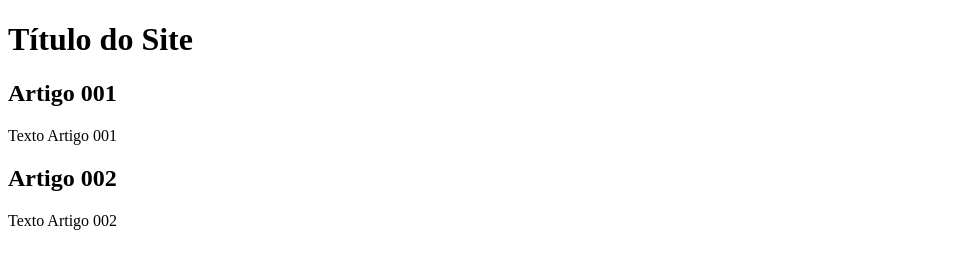
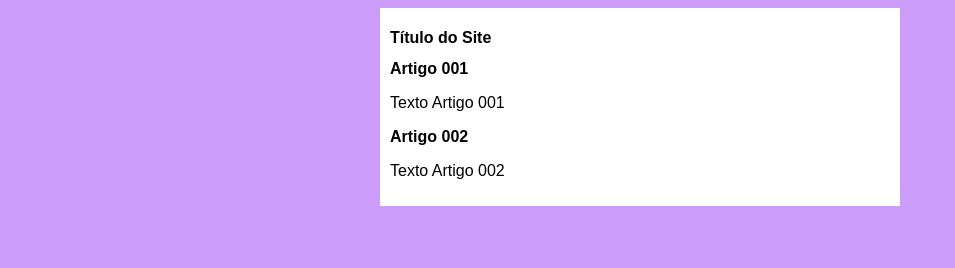
Before and after one commit to Leo-html-web/projeto-site, a plain HTML site: page index.html in a window 1280 px wide. Shown: the whole page, without its empty margins (0-955 px from the left). Drawn offline with Linux system fonts and the light colour scheme.

Commit message:
Iniciei o designe

```diff
--- /dev/null
+++ b/estilos/style.css
@@ -0,0 +1,16 @@
+*{
+   font-family: Arial, Helvetica, sans-serif;
+   font-size: 16px;
+}
+
+body{
+  background-color: rgb(204, 157, 248);
+}
+
+main{
+  background-color: white;
+  width: 500px;
+  margin: auto;
+  padding: 10px;
+  box-shadow: 3px 3px 5px rgba(0, 0, 0, 0,473);
+}
--- a/index.html
+++ b/index.html
@@ -5,6 +5,7 @@
   <meta http-equiv="X-UA-Compatible" content="IE=edge">
   <meta name="viewport" content="width=device-width, initial-scale=1.0">
   <title>Titulo do Site</title>
+  <link rel="stylesheet" href="estilos/style.css">
 </head>
 <body>
   <main>
```
